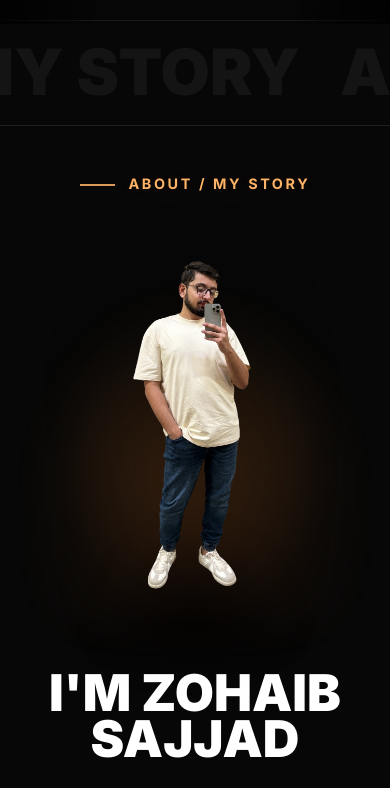
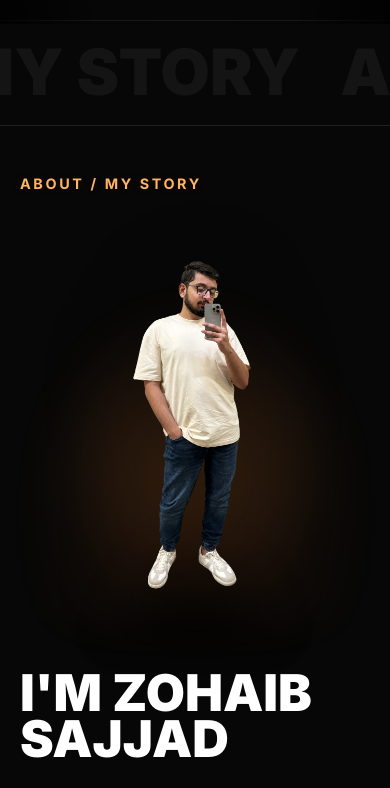
Before and after one commit to ahsan318917/Zohaib_Portfolio, a React (Vite) app: page / in a window 390 px wide. Shown: the part 820-1608 px from the top of the page. Built offline with nearby package versions, Linux system fonts and the light colour scheme.

Commit message:
Improve mobile section label alignment

```diff
--- a/src/styles.css
+++ b/src/styles.css
@@ -834,6 +834,25 @@ img {
   }
 }
 
+/* MOBILE TYPOGRAPHY & HIERARCHY ADJUSTMENTS (UP TO 767PX) */
+@media (max-width: 767px) {
+  .section-label {
+    justify-content: flex-start;
+  }
+
+  .section-label::before {
+    display: none;
+  }
+
+  /* Left-align headings and content containers to match the labels */
+  #about .about-grid,
+  #results h2,
+  #work h2,
+  #contact h2 {
+    text-align: left;
+  }
+}
+
 /* SMALLER PHONES (BELOW 560PX) */
 @media (max-width: 560px) {
   .site-header {
```
